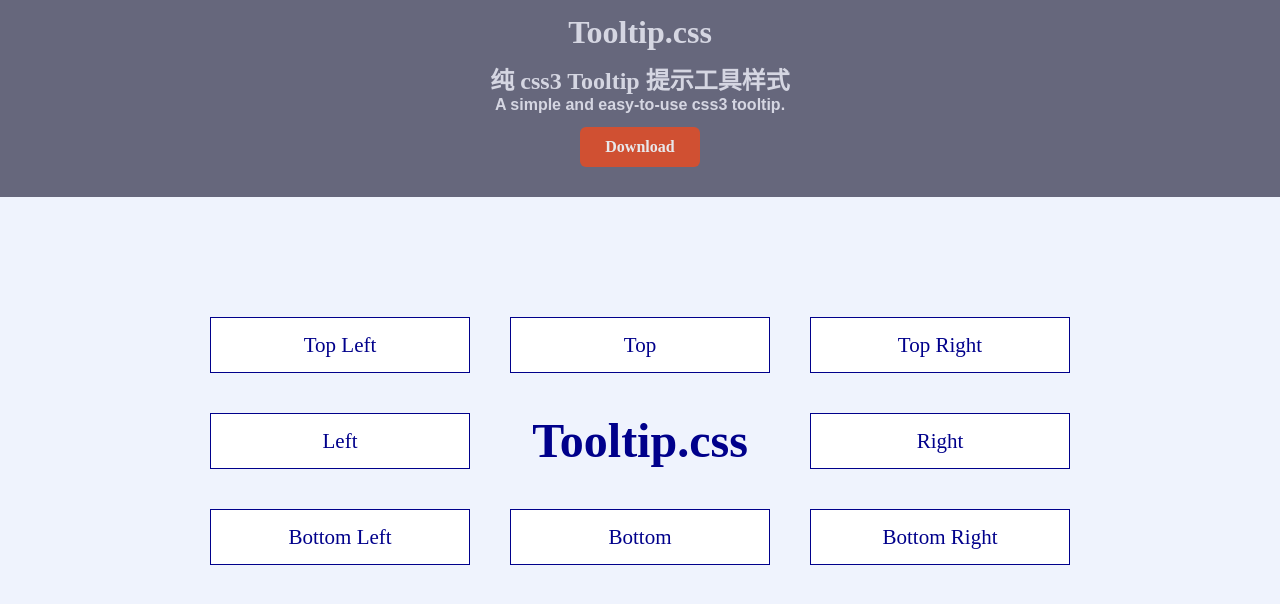
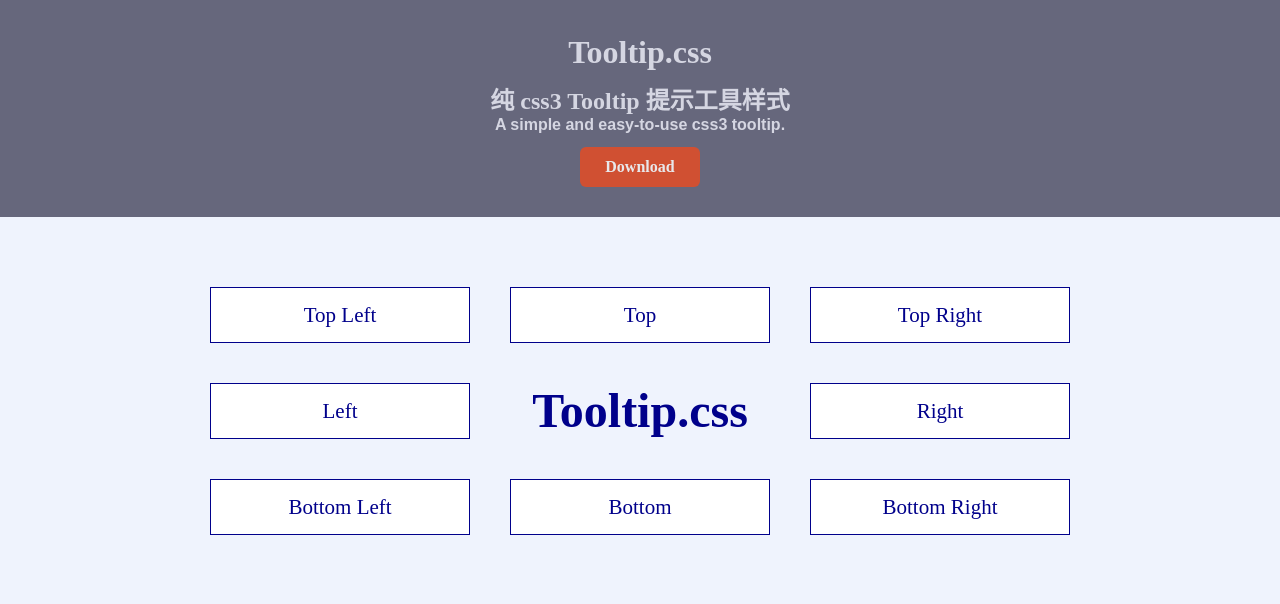
Before and after one commit to JofunLiang/tooltip, a plain HTML site: page index.html in a window 1280 px wide. Drawn offline with Linux system fonts and the light colour scheme.

Commit message:
Update index.html

```diff
--- a/index.html
+++ b/index.html
@@ -32,6 +32,7 @@
 				height:180px;
 				background-color:#66677C;
 				color:#D5D6E2;
+				padding-top:20px;
 			}
 
 			.header a{
@@ -82,7 +83,7 @@
 				width:900px;
 				margin-left:auto;
 				margin-right:auto;
-				margin-top:100px;
+				margin-top:50px;
 			}
 
 			[data-tooltip]:before{
```
